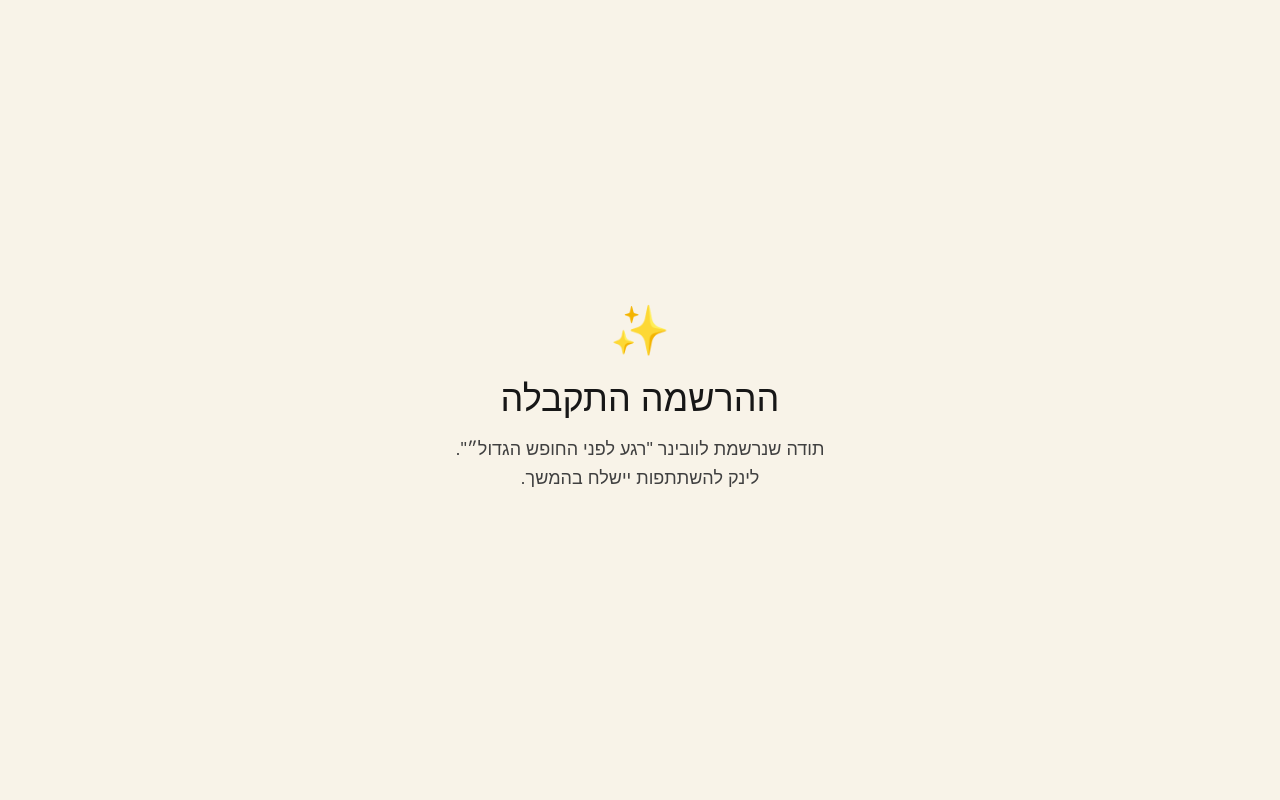
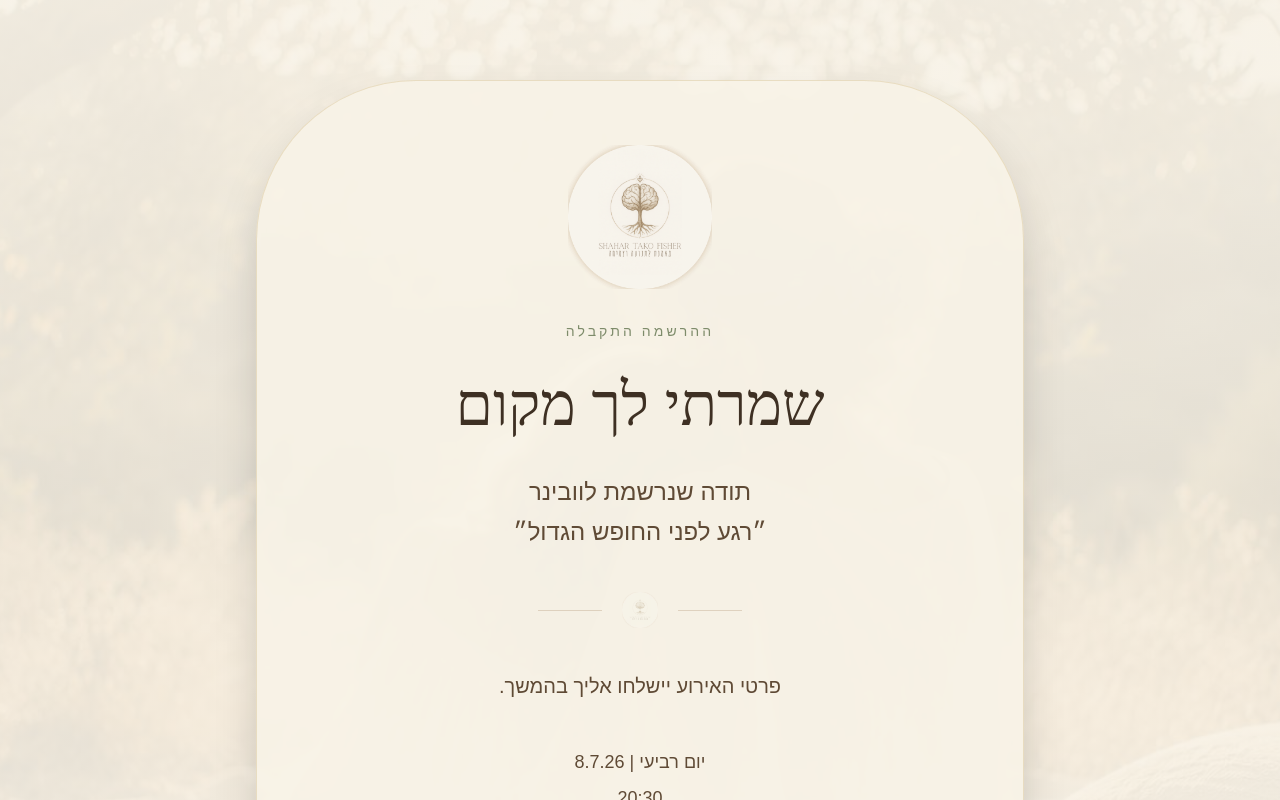
Before and after one commit to shahar27/shahar-landing, a Next.js app: page /thank-you in a window 1280 px wide. Shown: the top 800 px of the page. Built offline with nearby package versions, Linux system fonts and the light colour scheme.

Commit message:
Refine event page design and pricing

```diff
--- a/app/parenting-webinar/page.tsx
+++ b/app/parenting-webinar/page.tsx
@@ -30,7 +30,7 @@ function SoftDivider() {
 
 function NatureDivider() {
   return (
-    <div className="relative h-24 flex items-center justify-center overflow-hidden">
+    <div className="relative h-14 md:h-24 flex items-center justify-center overflow-hidden">
       <div className="absolute inset-0 flex items-center justify-center">
         <div className="w-64 h-px bg-[#C8A86A]/20" />
       </div>
@@ -70,7 +70,7 @@ export default function ParentingWebinarPage() {
       </a>
 
       {/* Hero */}
-      <section className="relative min-h-screen grid place-items-center text-center px-6 py-20">
+      <section className="relative grid place-items-center text-center px-6 pt-14 pb-10 md:min-h-screen md:py-20 overflow-hidden">
         <img
           src="/soft-home.jpg"
           alt=""
--- a/app/thank-you/page.tsx
+++ b/app/thank-you/page.tsx
@@ -1,19 +1,89 @@
+import Link from "next/link";
+
+const WEBINAR_DATE = "יום רביעי | 8.7.26";
+const WEBINAR_TIME = "20:30";
+
 export default function ThankYouPage() {
   return (
-    <main className="min-h-screen flex items-center justify-center bg-[#F8F3E8] px-6">
-      <div className="max-w-xl text-center">
-        <div className="text-5xl mb-6">✨</div>
+    <main
+      dir="rtl"
+      className="relative min-h-screen bg-[#F8F3E8] text-[#3E3023] overflow-hidden"
+    >
+      <div
+        className="pointer-events-none fixed inset-0 z-[1] opacity-[0.018] mix-blend-multiply"
+        style={{
+          backgroundImage:
+            "radial-gradient(circle at 1px 1px, rgba(62,48,35,0.22) 1px, transparent 0)",
+          backgroundSize: "20px 20px",
+        }}
+      />
 
-        <h1 className="text-4xl font-light mb-4">
-          ההרשמה התקבלה
-        </h1>
+      <section className="relative min-h-screen grid place-items-center text-center px-6 py-20">
+        <img
+          src="/soft-home.jpg"
+          alt=""
+          className="absolute inset-0 w-full h-full object-cover object-center opacity-80 scale-[1.04]"
+        />
 
-        <p className="text-lg text-neutral-700 leading-relaxed">
-          תודה שנרשמת לוובינר "רגע לפני החופש הגדול״".
-          <br />
-          לינק להשתתפות יישלח בהמשך.
-        </p>
-      </div>
+        <div className="absolute inset-0 bg-[#F8F3E8]/68" />
+
+        <div
+          className="absolute inset-0"
+          style={{
+            background:
+              "linear-gradient(to bottom, rgba(248,243,232,0.82), rgba(248,243,232,0.58), rgba(248,243,232,0.86))",
+          }}
+        />
+
+        <div className="relative z-10 w-full max-w-3xl rounded-t-[5rem] md:rounded-t-[10rem] rounded-b-[2.5rem] border border-[#C8A86A]/30 bg-[#F8F3E8]/84 px-7 py-14 md:px-12 md:py-16 shadow-2xl backdrop-blur-[2px]">
+          <img
+            src="/logo-placeholder.png"
+            alt="שחר טקו פישר"
+            className="w-28 md:w-36 mx-auto mb-8 opacity-90"
+          />
+
+          <p className="tracking-[0.22em] text-sm mb-6 text-[#7E8C6B]">
+            ההרשמה התקבלה
+          </p>
+
+          <h1 className="text-4xl md:text-6xl font-serif leading-[1.25]">
+            שמרתי לך מקום
+          </h1>
+
+          <p className="mt-8 text-xl md:text-2xl leading-10 text-[#5F4A35] max-w-2xl mx-auto">
+            תודה שנרשמת לוובינר
+            <br />
+            ״רגע לפני החופש הגדול״
+          </p>
+
+          <div className="my-10 flex items-center justify-center gap-5">
+            <span className="h-px w-16 bg-[#9C7A4B]/25" />
+            <img
+              src="/logo-placeholder.png"
+              alt=""
+              className="w-9 h-9 opacity-35 object-contain"
+            />
+            <span className="h-px w-16 bg-[#9C7A4B]/25" />
+          </div>
+
+          <p className="text-lg md:text-xl leading-9 text-[#5F4A35] max-w-2xl mx-auto">
+            פרטי האירוע יישלחו אליך בהמשך.
+          </p>
+
+          <div className="mt-10 text-lg leading-9 text-[#5F4A35]">
+            {WEBINAR_DATE}
+            <br />
+            {WEBINAR_TIME}
+          </div>
+
+          <Link
+            href="/"
+            className="mt-10 inline-flex rounded-full border border-[#9C7A4B]/40 px-9 py-4 text-[#9C7A4B] hover:bg-white/50 transition"
+          >
+            חזרה לאתר
+          </Link>
+        </div>
+      </section>
     </main>
   );
 }
```
